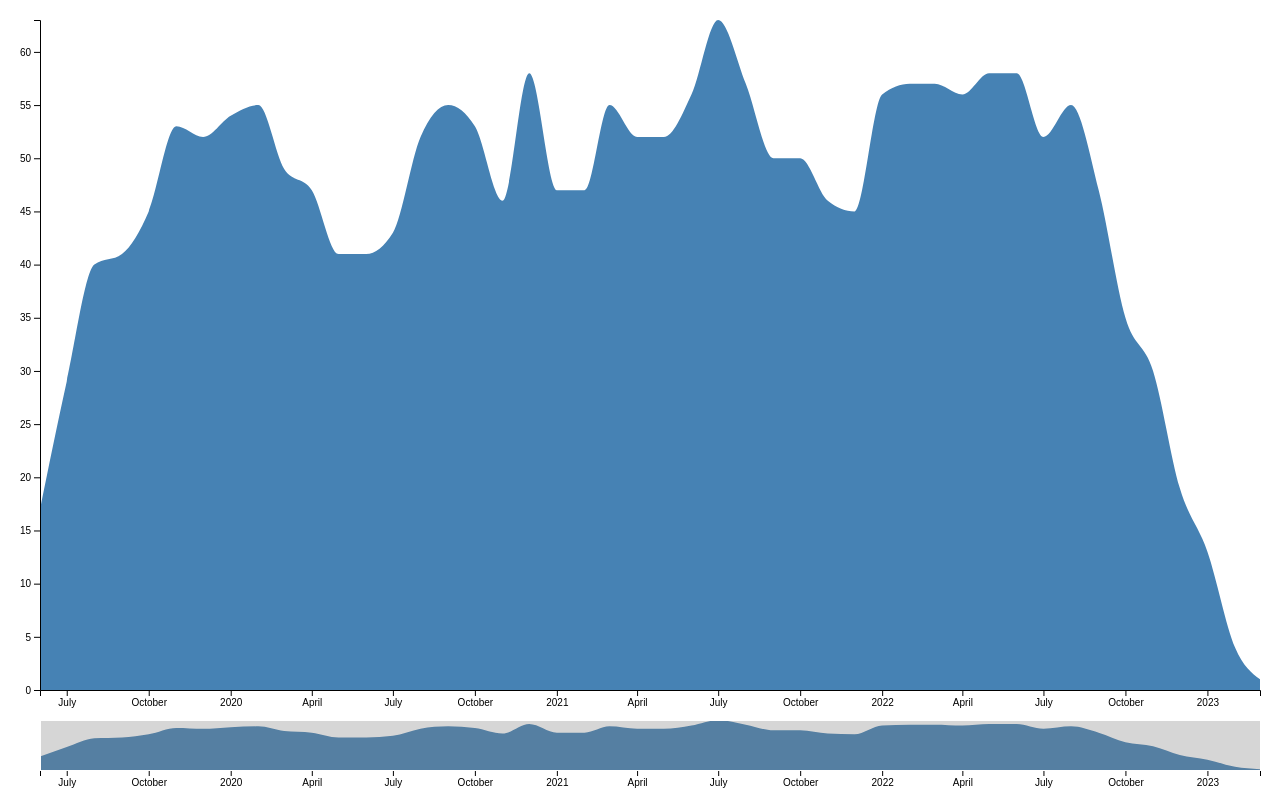
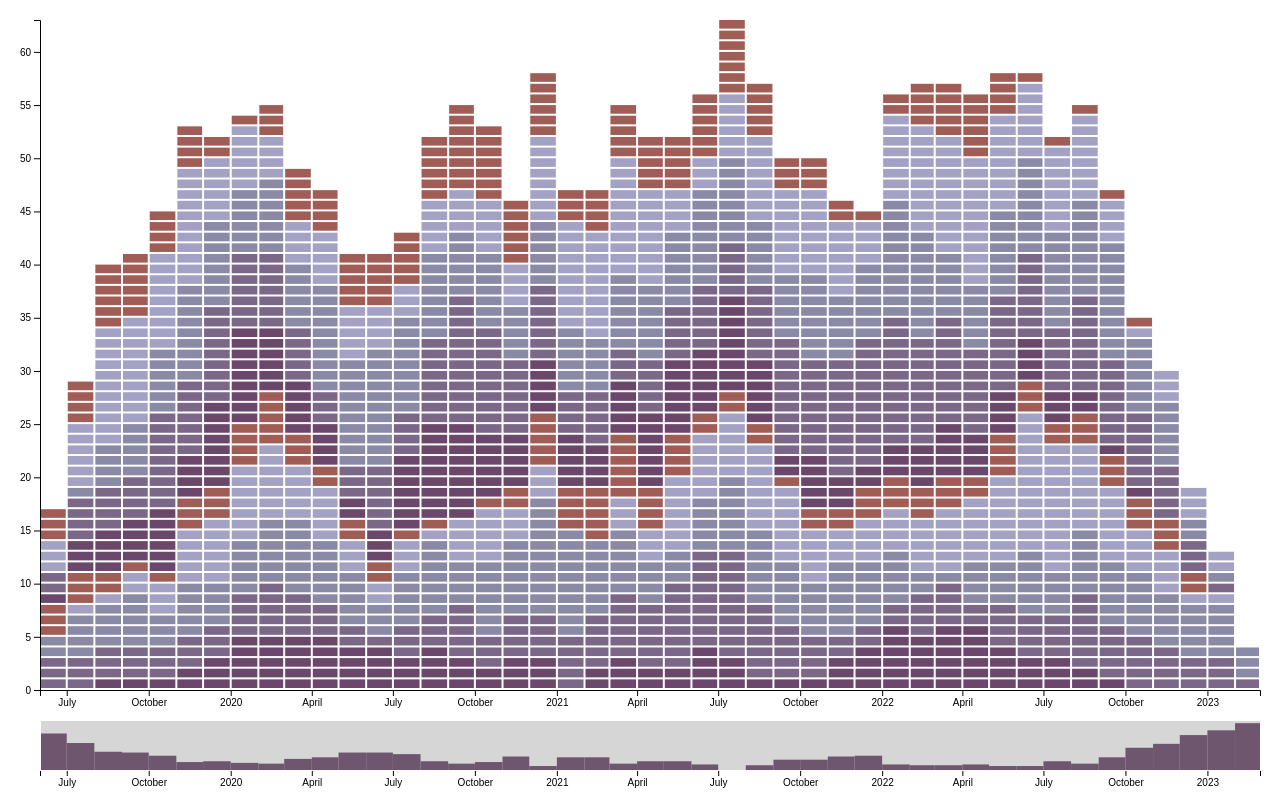
Before and after one commit to alistair00/Chg_Impact, a plain HTML site: page index.html in a window 1280 px wide. Drawn offline with nearby package versions, Linux system fonts and the light colour scheme.

Commit message:
Basic interaction and format in..

```diff
--- a/css/brush_bar.css
+++ b/css/brush_bar.css
@@ -26,8 +26,7 @@ body{
   z-index: 5;
 }
 
-.area {
-  fill: steelblue;
+.focus_bar_group, .context_bar_group  {
   clip-path: url(#clip);
 }
 
--- a/js/brush_bar.js
+++ b/js/brush_bar.js
@@ -25,6 +25,7 @@ d3.json("data/" + brush_bar.filename, function(my_data){
         .width(width)
         .height(height)
         .my_data(chart_data.brush)
+        .focus_data(chart_data.chart)
         .x_var("date")
         .y_var('no_of_entries');
 
@@ -47,40 +48,72 @@ d3.json("data/" + brush_bar.filename, function(my_data){
             .key(d => d.chg01)
             .entries(my_data);
 
-        var chart_data = [];
+        var chart_data = [],month_data=[];
+
         for(var n in nest){
             var months = d3.timeMonth.range(get_date(nest[n].values[0].chg0a), new Date(get_date(nest[n].values[0].chg0b)));
             for(var m in months){
-                //giving vars more user friendly names so easier when coding..
-                //filtering out all v.2 variables
-                chart_data.push({
+                month_data.push({
+                    "date": months[m],
                     "p_name": nest[n].values[0].chg01,
                     "p_type": nest[n].values[0].chg02,
                     "inference": nest[n].values[0].chg09,
                     "next_action":nest[n].values[0].chg0c,
-                    "url": nest[n].values[0].chg0e,
-                    "date": new Date(months[m])
+                    "url": nest[n].values[0].chg0e
                 })
             }
         }
         var month_nest = d3.nest()
             .key(d => d.date)
-            .entries(chart_data);
+            .entries(month_data);
 
         var brush_data = [];
         for(var m in month_nest){
             brush_data.push({
                 "date": new Date(month_nest[m].key),
-                "no_of_entries": month_nest[m].values.length
+                "no_of_entries": month_nest[m].values.length,
+                "days": get_days(new Date(month_nest[m].key))
             });
+            month_nest[m].values.sort((a,b) => d3.ascending(a.p_type,b.p_type) || d3.descending(a.inference,b.inference));
+            for(var v in month_nest[m].values){
+                var colour_multiplier = 0;
+                if(month_nest[m].values[v].p_type === "LTIP"){
+                    colour_multiplier =14
+                }
+                chart_data.push({
+                    "p_name": month_nest[m].values[v].p_name,
+                    "p_type": month_nest[m].values[v].p_type,
+                    "inference": month_nest[m].values[v].inference,
+                    "colour_inference":nest[n].values[0].chg09 + colour_multiplier,
+                    "next_action":month_nest[m].values[v].next_action,
+                    "url": month_nest[m].values[v].url,
+                    "date": month_nest[m].key,
+                    "days": get_days(new Date(month_nest[m].key)),
+                    "position": month_nest[m].values.length - (+v),
+                    "no_of_entries": month_nest[m].values.length
+                })
+            }
         }
+
 
         function get_date(my_date){
             //sample format "15/11/2021"
             my_date = my_date.split("/");
-            return new Date(my_date[2],+my_date[1]-1,my_date[0])
+            var month = +my_date[1]-1;  //date months run from 0 (Jan) to 11 (Dec)
+            //first calculate new date
+            var new_date = new Date(my_date[2],month,my_date[0]);
+
+            return new_date;
         }
 
+        function get_days(my_date){
+            my_date = new Date(my_date);
+            var next_month = d3.timeMonth.offset(my_date,1);
+            var days = d3.timeDay.count(my_date,next_month);
+
+
+            return days;
+        }
 
         return {"chart": chart_data.sort((a,b) => d3.ascending(a.date,b.date)),"brush": brush_data.sort((a,b) => d3.ascending(a.date,b.date))};
 
--- a/js/brush_bar_properties.js
+++ b/js/brush_bar_properties.js
@@ -1,6 +1,7 @@
 var brush_bar = {
     filename: "Chg-Impact-input-data001.json",
     var_labels:{"p_name":"Project name","p_type":"Ltip/Non-Ltip","inference":"inference",
-    "chg0a":"Start Date","chg0b":"Complete Date","chg0c": "Next Action", "chg0e":"URL link"}
+    "chg0a":"Start Date","chg0b":"Complete Date","chg0c": "Next Action", "chg0e":"URL link"},
+    month_entries:{}
 
 };
--- a/js/reusable_charts.js
+++ b/js/reusable_charts.js
@@ -11,30 +11,42 @@ function brush_bar_chart() {
         height=0,
         height_2=0,
         my_data = [],
+        focus_data = [],
         brush_height = 80,
         margin_bottom = 30;
 
-
+    //core functionality copied from https://bl.ocks.org/mbostock/34f08d5e11952a80609169b7917d4172
     function my(svg) {
 
-        //core functionality copied from https://bl.ocks.org/mbostock/34f08d5e11952a80609169b7917d4172
-        //responsive margins.
+        //define responsive margins.
         var margin = {top: 20, right: 20, bottom: brush_height+margin_bottom, left: 40};
         var margin_2 = {top: height  - brush_height, right: 20, bottom: 30, left: 40};
-
+        //set width and heights
         width = width - margin.left - margin.right;
         height_2 = height - margin_2.top - margin_2.bottom;
         height = height - margin.top - margin.bottom;
 
+        //set scales
         var x_scale = d3.scaleTime().range([0, width]);
         var x2_scale = d3.scaleTime().range([0, width]);
         var y_scale = d3.scaleLinear().range([height, 0]);
         var y2_scale = d3.scaleLinear().range([height_2, 0]);
 
+        //set axes
         var x_axis = d3.axisBottom(x_scale);
         var x_axis_2 = d3.axisBottom(x2_scale);
         var y_axis = d3.axisLeft(y_scale);
 
+        //set initial scales
+        x_scale.domain(d3.extent(my_data, function(d) { return d[x_var] }));
+        y_scale.domain([0, d3.max(my_data, function(d) { return d[y_var]; })]);
+        x2_scale.domain(x_scale.domain());
+        y2_scale.domain(y_scale.domain());
+
+        var colour_scale = d3.scaleThreshold()
+            .range(["#6b486b", "#7b6888", "#8a89a6", "#a3a2C4", "#a05d56", "#d0743c", "#ffb53d", "#ffcd5e"])
+            .domain([6,9,12,15,18,21])
+        //set brush and zoom;
         var brush = d3.brushX()
             .extent([[0, 0], [width, height_2]])
             .on("brush end", brushed);
@@ -45,17 +57,7 @@ function brush_bar_chart() {
             .extent([[0, 0], [width, height]])
             .on("zoom", zoomed);
 
-        var area = d3.area()
-            .curve(d3.curveMonotoneX)
-            .x(function(d) { return x_scale(d[x_var]); })
-            .y0(height)
-            .y1(function(d) { return y_scale(d[y_var]); });
-
-        var area_2 = d3.area()
-            .curve(d3.curveMonotoneX)
-            .x(function(d) { return x2_scale(d[x_var]); })
-            .y0(height_2)
-            .y1(function(d) { return y2_scale(d[y_var]); });
+        if(d3.select(".content")._groups[0][0] == null){
 
             svg.append("defs").append("clipPath")
                 .attr("id", "clip")
@@ -67,47 +69,68 @@ function brush_bar_chart() {
                 .attr("class", "focus")
                 .attr("transform", "translate(" + margin.left + "," + margin.top + ")");
 
+            focus.append("g").attr("class", "axis axis--x");
+            focus.append("g").attr("class", "axis axis--y");
+            focus.append("g").attr("class", "bar_group")
+
+
             var context = svg.append("g")
                 .attr("class", "context")
                 .attr("transform", "translate(" + margin_2.left + "," + margin_2.top + ")");
 
+            context.append("g").attr("class", "axis axis--x");
+            context.append("g").attr("class", "bar_group")
+            context.append("g").attr("class", "brush");
 
-        x_scale.domain(d3.extent(my_data, function(d) { return d[x_var]; }));
-        y_scale.domain([0, d3.max(my_data, function(d) { return d[y_var]; })]);
-        x2_scale.domain(x_scale.domain());
-        y2_scale.domain(y_scale.domain());
+            svg.append("rect").attr("class", "zoom");
+        } else {
+            var focus = svg.select(".focus");
+            var context = svg.select(".context");
+        }
 
-        focus.append("path")
-            .datum(my_data)
-            .attr("class", "area")
-            .attr("d", area);
+        var my_group = context.select(".bar_group").selectAll(".context_bar_group")
+                              .data(my_data);
 
-        focus.append("g")
-            .attr("class", "axis axis--x")
-            .attr("transform", "translate(0," + height + ")")
-            .call(x_axis);
+        my_group.exit().remove();
+        //enter new groups
+        var enter = my_group.enter().append("g").attr("class","context_bar_group");
+        //append
+        enter.append("rect").attr("class","context_rect");
+        //merge
+        my_group = my_group.merge(enter);
 
-        focus.append("g")
-            .attr("class", "axis axis--y")
+        update_rects(my_group.select(".context_rect"),x2_scale,y2_scale, height_2);
+
+        var focus_group = focus.select(".bar_group").selectAll(".focus_bar_group")
+            .data(focus_data);
+
+        focus_group.exit().remove();
+        //enter new groups
+        var focus_enter = focus_group.enter().append("g").attr("class","focus_bar_group");
+        //append
+        focus_enter.append("rect").attr("class","focus_rect");
+        //merge
+        focus_group = focus_group.merge(focus_enter);
+
+        update_sub_rects(focus_group.select(".focus_rect"),x_scale,y_scale);
+
+        focus.select(".axis--x")
+            .call(x_axis)
+            .attr("transform", "translate(0," + height + ")");
+
+        focus.select(".axis--y")
             .call(y_axis);
 
-        context.append("path")
-            .datum(my_data)
-            .attr("class", "area")
-            .attr("d", area_2);
 
-        context.append("g")
-            .attr("class", "axis axis--x")
-            .attr("transform", "translate(0," + height_2 + ")")
-            .call(x_axis_2);
+        context.select(".axis--x")
+            .call(x_axis_2)
+            .attr("transform", "translate(0," + height_2 + ")");
 
-        context.append("g")
-            .attr("class", "brush")
+        context.select(".brush")
             .call(brush)
             .call(brush.move, x_scale.range());
 
-        svg.append("rect")
-            .attr("class", "zoom")
+        svg.select(".zoom")
             .attr("width", width)
             .attr("height", height)
             .attr("transform", "translate(" + margin.left + "," + margin.top + ")")
@@ -116,19 +139,46 @@ function brush_bar_chart() {
         function brushed() {
             if (d3.event.sourceEvent && d3.event.sourceEvent.type === "zoom") return; // ignore brush-by-zoom
             var s = d3.event.selection || x2_scale.range();
+
             x_scale.domain(s.map(x2_scale.invert, x2_scale));
-            focus.select(".area").attr("d", area);
+
+            update_sub_rects(focus_group.select(".focus_rect"),x_scale,y_scale);
+
             focus.select(".axis--x").call(x_axis);
             svg.select(".zoom").call(zoom.transform, d3.zoomIdentity
                 .scale(width / (s[1] - s[0]))
                 .translate(-s[0], 0));
         }
 
+        function update_rects(rect_group,my_x_scale,my_y_scale,my_height){
+
+            rect_group.attr("id", (d,i) => i)
+                      .attr("x",d => my_x_scale(d[x_var]))
+                      .attr("y", d => my_height - my_y_scale(d[y_var]))
+                      .attr("height", d => my_y_scale(d[y_var]))
+                      .attr("width",d => x_scale(d3.timeDay.offset(x_scale.domain()[0],d.days)))
+                      .attr("fill","#6b486b")
+                      .attr("stroke-width","0px");
+        }
+
+        function update_sub_rects(rect_group,my_x_scale,my_y_scale){
+
+            rect_group.attr("x",d => my_x_scale(new Date(d[x_var])) + 1)
+                .attr("y", d => my_y_scale(d.position))
+                .attr("height", y_scale(y_scale.domain()[1]-1)-2)
+                .attr("width",d => x_scale(d3.timeDay.offset(x_scale.domain()[0],d.days)) - 2)
+                .attr("fill", d => colour_scale(d.inference))
+                .attr("stroke-width","0px");
+        }
+
+
         function zoomed() {
             if (d3.event.sourceEvent && d3.event.sourceEvent.type === "brush") return; // ignore zoom-by-brush
             var t = d3.event.transform;
+
             x_scale.domain(t.rescaleX(x2_scale).domain());
-            focus.select(".area").attr("d", area);
+            update_sub_rects(focus_group.select(".focus_rect"),x_scale,y_scale);
+
             focus.select(".axis--x").call(x_axis);
             context.select(".brush").call(brush.move, x_scale.range().map(t.invertX, t));
         }
@@ -162,6 +212,12 @@ function brush_bar_chart() {
         return my;
     };
 
+    my.focus_data = function(value) {
+        if (!arguments.length) return focus_data;
+        focus_data = value;
+        return my;
+    };
+
     my.x_var = function(value) {
         if (!arguments.length) return x_var;
         x_var = value;
```
Lines whose indentation alone changed are shown as unchanged.
